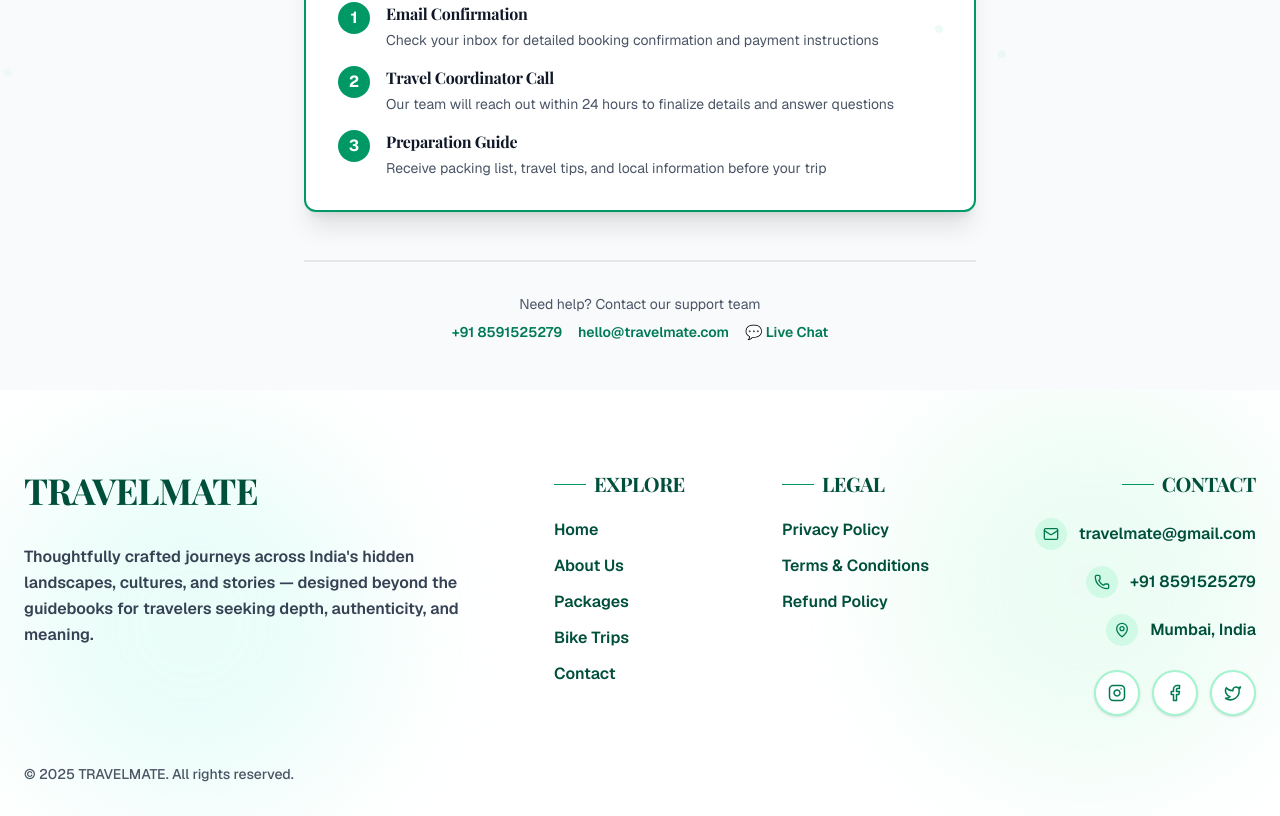
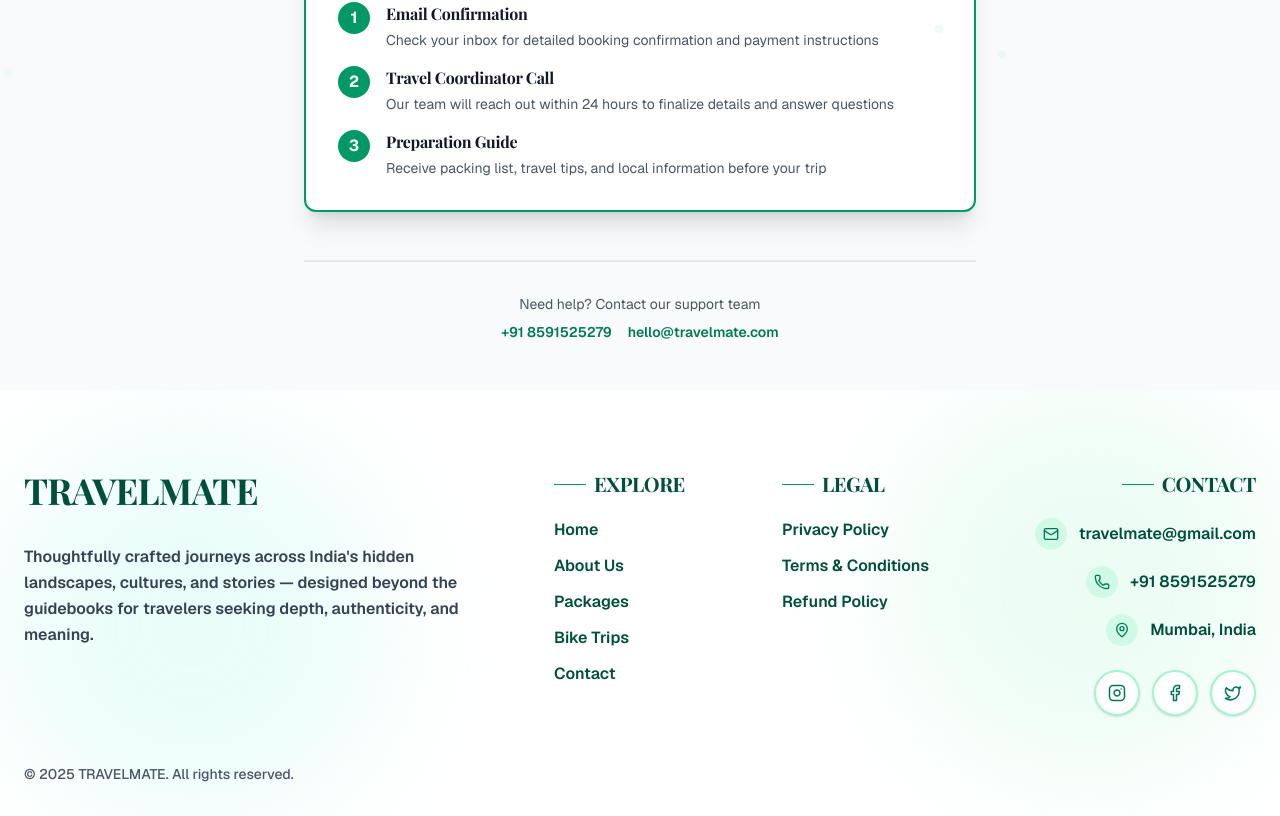
Before and after one commit to zaidansari-sudo/TRAVELMATE_FRONTEND, a Next.js app: page /thankyou in a window 1280 px wide. Shown: the part 640-1456 px from the top of the page. Built offline with nearby package versions, Linux system fonts and the light colour scheme.

Commit message:
claude ty pg fix

```diff
--- a/src/app/thankyou/page.jsx
+++ b/src/app/thankyou/page.jsx
@@ -1,15 +1,19 @@
+import { Suspense } from "react";
 import ThankYou from "@/components/Thankyou/Thankyou";
-import React from "react"
+import React from "react";
 import Navbar from "@/components/layout/Navbar";
 import Footer from "@/components/layout/Footer";
 
 const Page = () => {
-    return(
+    return (
         <div>
-            <Navbar/>
-            <ThankYou />
-            <Footer/>
+            <Navbar />
+            <Suspense fallback={<div className="min-h-screen flex items-center justify-center">Loading...</div>}>
+                <ThankYou />
+            </Suspense>
+            <Footer />
         </div>
-    )
-}
-export default Page
+    );
+};
+
+export default Page;
--- a/src/components/Thankyou/Thankyou.jsx
+++ b/src/components/Thankyou/Thankyou.jsx
@@ -1,6 +1,4 @@
 "use client";
-
-export const dynamic = "force-dynamic";
 
 import { CheckCircle, Mail, Calendar, Download, ArrowRight, Home } from "lucide-react";
 import { useRouter } from "next/navigation";
@@ -137,14 +135,11 @@ const bookingCode = searchParams.get("code");
             Need help? Contact our support team
           </p>
           <div className="flex flex-wrap justify-center gap-4 text-sm">
-            <a href="tel:+1234567890" className="text-emerald-700 font-semibold hover:underline">
+            <a href="tel:+91 8591525279" className="text-emerald-700 font-semibold hover:underline">
               +91 8591525279
             </a>
-            <a href="mailto:support@travel.com" className="text-emerald-700 font-semibold hover:underline">
+            <a href="mailto:zaidansari0515@gmail.com" className="text-emerald-700 font-semibold hover:underline">
               hello@travelmate.com
-            </a>
-            <a href="/chat" className="text-emerald-700 font-semibold hover:underline">
-              💬 Live Chat
             </a>
           </div>
         </div>
```
